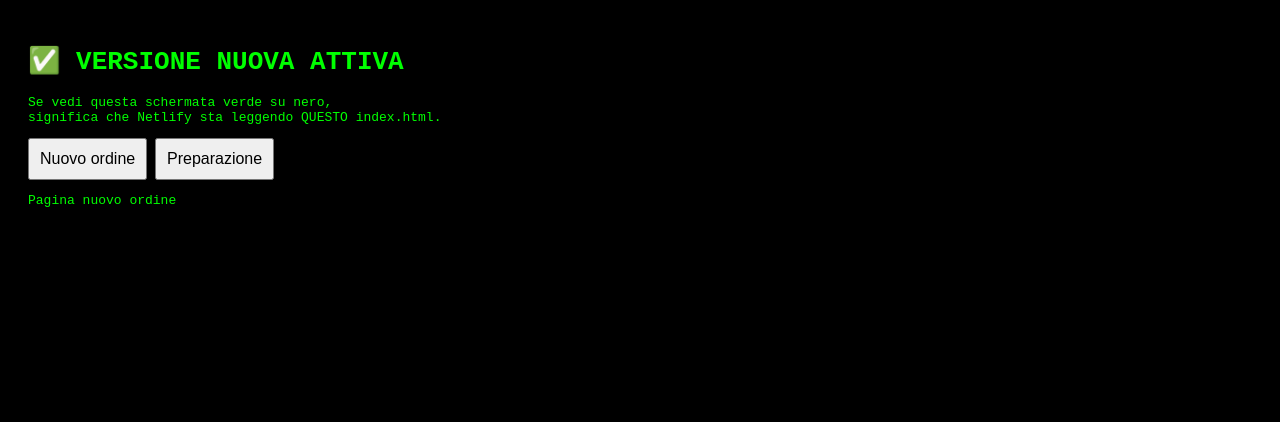
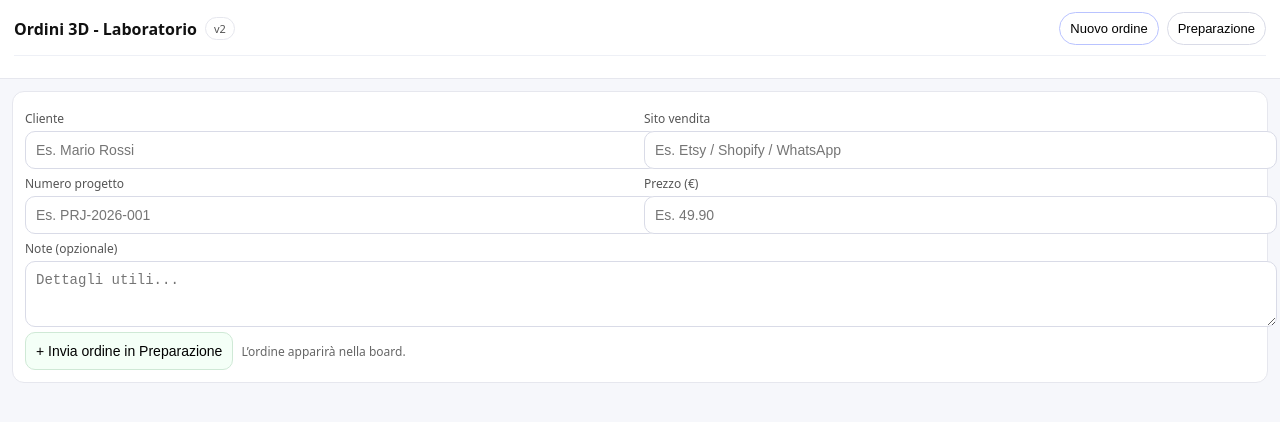
Before and after one commit to emanuelelisciandrello511-star/ordini3d-app, a plain HTML site: page index.html in a window 1280 px wide. Drawn offline with Linux system fonts and the light colour scheme.

Commit message:
Update index.html

```diff
--- a/index.html
+++ b/index.html
@@ -1,31 +1,111 @@
 <!doctype html>
-<html>
+<html lang="it">
 <head>
-  <meta charset="utf-8">
-  <title>TEST NUOVO SITO</title>
+  <meta charset="utf-8" />
+  <meta name="viewport" content="width=device-width,initial-scale=1" />
+  <title>Ordini 3D - Lab</title>
+
   <style>
-    body { background: black; color: lime; font-family: monospace; padding:20px }
-    button { padding:10px; font-size:16px }
+    body{font-family:system-ui,-apple-system,Segoe UI,Roboto,Arial;margin:0;background:#f6f7fb;color:#111}
+    header{position:sticky;top:0;background:#fff;padding:12px 14px;border-bottom:1px solid #e6e7ee;z-index:5}
+    h1{font-size:16px;margin:0 0 8px 0}
+    .row{display:flex;gap:8px;flex-wrap:wrap;align-items:center}
+    input,button,textarea{padding:10px;border:1px solid #d9dbe7;border-radius:10px;background:#fff;font-size:14px}
+    textarea{min-height:44px;resize:vertical}
+    button{cursor:pointer}
+    .wrap{padding:12px}
+    .tabs{display:flex;gap:8px;flex-wrap:wrap}
+    .tab{padding:8px 10px;border:1px solid #d9dbe7;border-radius:999px;background:#fff;cursor:pointer;font-size:13px}
+    .tab.active{border-color:#b9c3ff}
+    .grid{display:grid;grid-template-columns:repeat(5,minmax(220px,1fr));gap:10px;align-items:start}
+    @media (max-width: 1100px){ .grid{grid-template-columns:repeat(2,minmax(220px,1fr));} }
+    @media (max-width: 640px){ .grid{grid-template-columns:1fr;} }
+    .col{background:#fff;border:1px solid #e6e7ee;border-radius:12px;padding:10px}
+    .col h2{font-size:14px;margin:0 0 8px 0;display:flex;justify-content:space-between;align-items:center}
+    .count{font-size:12px;color:#666}
+    .card{border:1px solid #e6e7ee;border-radius:12px;padding:10px;margin:8px 0;background:#fff}
+    .card.done{border-color:#bfe7c9;background:#f4fff7}
+    .title{font-weight:700;font-size:14px;margin:0 0 6px 0}
+    .meta{font-size:12px;color:#444;line-height:1.35}
+    .actions{display:flex;gap:6px;flex-wrap:wrap;margin-top:8px}
+    .small{padding:7px 9px;border-radius:10px;font-size:12px}
+    .danger{border-color:#ffd0d0;background:#fff5f5}
+    .ok{border-color:#cfe9d6;background:#f4fff7}
+    .muted{color:#666}
+    .divider{height:1px;background:#eef0f6;margin:10px 0}
+    .pill{display:inline-block;font-size:11px;padding:3px 8px;border-radius:999px;border:1px solid #e6e7ee;color:#555}
+    .right{margin-left:auto}
+    .hide{display:none}
+    .panel{background:#fff;border:1px solid #e6e7ee;border-radius:12px;padding:12px}
+    .label{font-size:12px;color:#555;margin:6px 0 4px}
   </style>
 </head>
+
 <body>
+<header>
+  <div class="row">
+    <h1 style="margin:0">Ordini 3D - Laboratorio</h1>
+    <span class="pill">v2</span>
 
-<h1>✅ VERSIONE NUOVA ATTIVA</h1>
+    <div class="right tabs">
+      <button class="tab active" id="tab-new" onclick="showNew(); setActive('new')">Nuovo ordine</button>
+      <button class="tab" id="tab-prep" onclick="showPrep(); setActive('prep')">Preparazione</button>
+    </div>
+  </div>
 
-<p>Se vedi questa schermata verde su nero,<br>
-significa che Netlify sta leggendo QUESTO index.html.</p>
+  <div class="divider"></div>
+</header>
 
-<button onclick="showNew()">Nuovo ordine</button>
-<button onclick="showPrep()">Preparazione</button>
+<div class="wrap">
+  <div id="page-new" class="panel">
+    <div class="row">
+      <div style="flex:1;min-width:240px">
+        <div class="label">Cliente</div>
+        <input id="cliente" placeholder="Es. Mario Rossi" style="width:100%">
+      </div>
 
-<div id="page-new">
-  <p>Pagina nuovo ordine</p>
+      <div style="flex:1;min-width:240px">
+        <div class="label">Sito vendita</div>
+        <input id="sito" placeholder="Es. Etsy / Shopify / WhatsApp" style="width:100%">
+      </div>
+    </div>
+
+    <div class="row">
+      <div style="flex:1;min-width:240px">
+        <div class="label">Numero progetto</div>
+        <input id="progetto" placeholder="Es. PRJ-2026-001" style="width:100%">
+      </div>
+
+      <div style="flex:1;min-width:240px">
+        <div class="label">Prezzo (€)</div>
+        <input id="prezzo" type="number" min="0" step="0.01" placeholder="Es. 49.90" style="width:100%">
+      </div>
+    </div>
+
+    <div class="row">
+      <div style="flex:1;min-width:240px">
+        <div class="label">Note (opzionale)</div>
+        <textarea id="note" placeholder="Dettagli utili..." style="width:100%"></textarea>
+      </div>
+    </div>
+
+    <div class="row">
+      <button class="ok" onclick="addOrder()">+ Invia ordine in Preparazione</button>
+      <span class="muted" style="font-size:12px">L’ordine apparirà nella board.</span>
+    </div>
+  </div>
+
+  <div id="page-prep" class="hide">
+    <div class="grid" id="board"></div>
+  </div>
 </div>
 
-<div id="page-prep" style="display:none">
-  <p>Pagina preparazione</p>
-  <div id="board"></div>
-</div>
+<script>
+  function setActive(which){
+    document.getElementById('tab-new').classList.toggle('active', which==='new');
+    document.getElementById('tab-prep').classList.toggle('active', which==='prep');
+  }
+</script>
 
 <script src="app.js"></script>
 </body>
```
